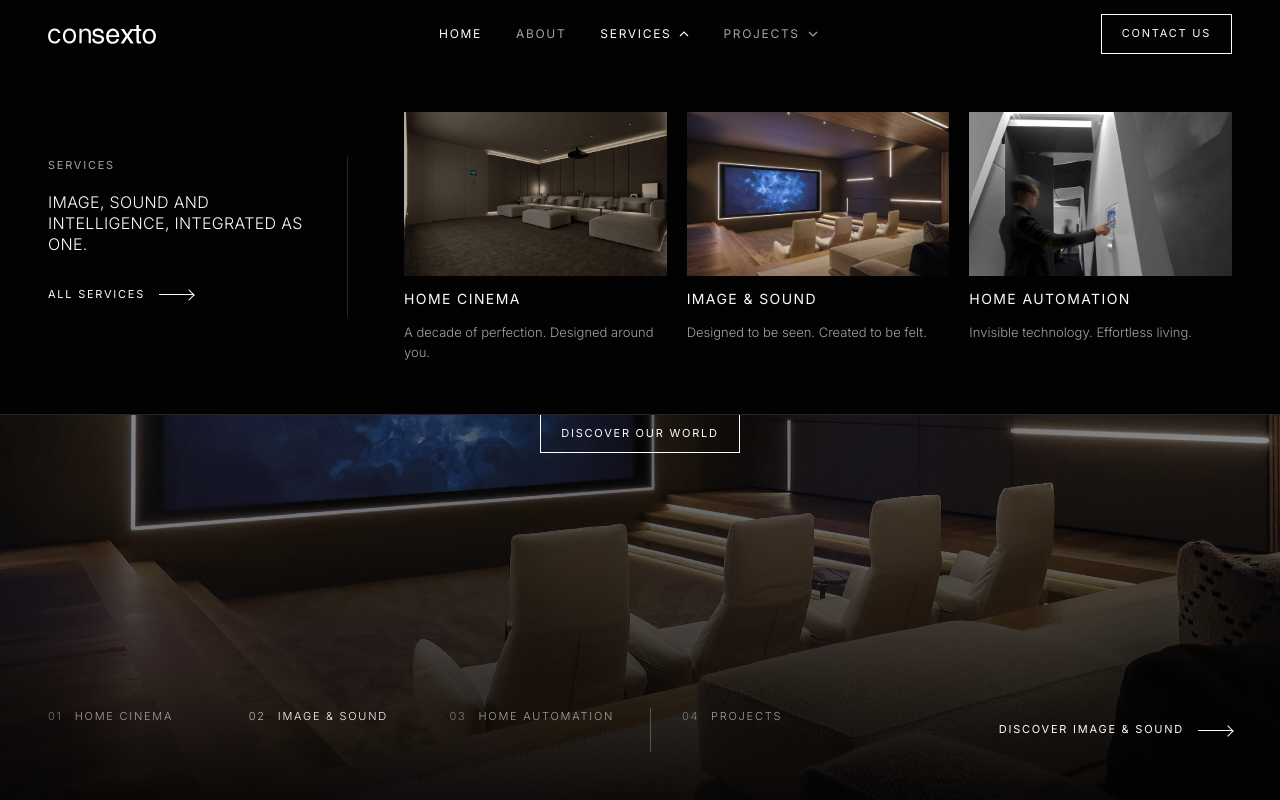
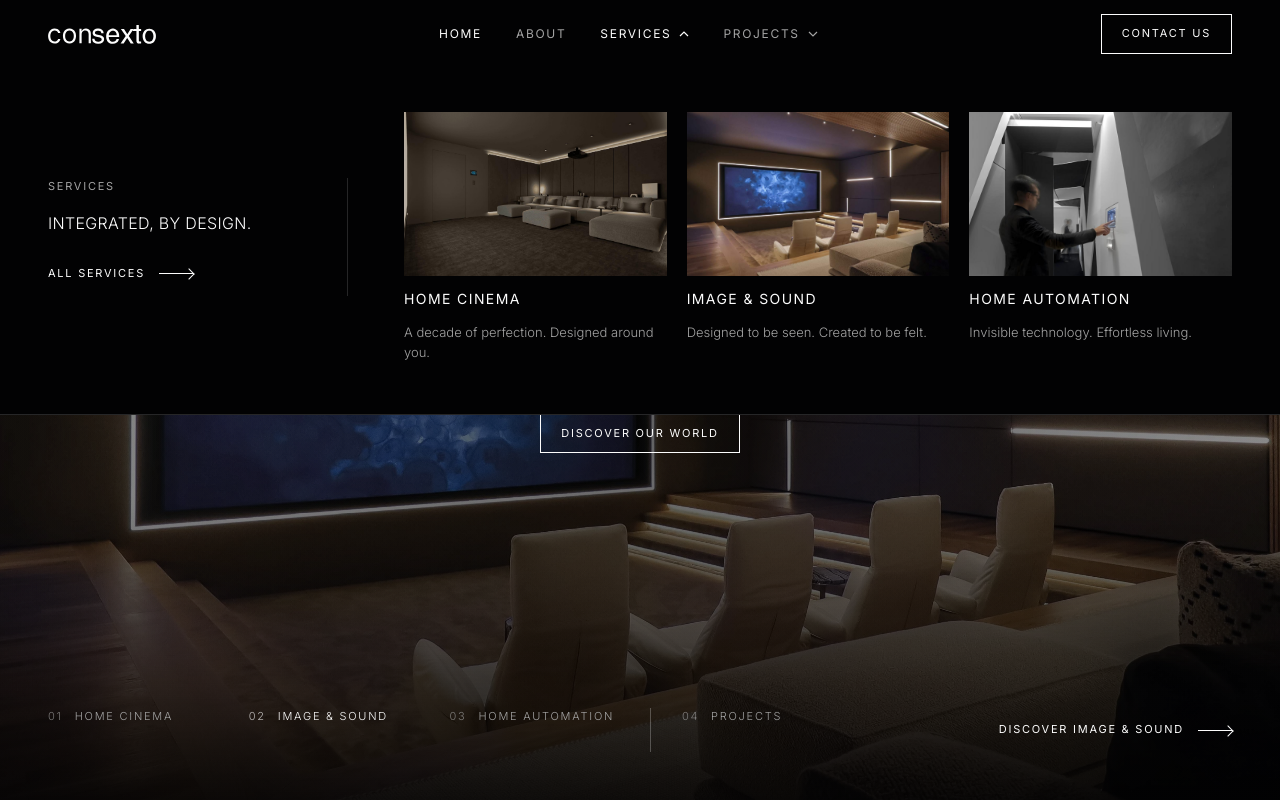
Before and after one commit to Gig-Grow-Studio/consexto-website, a plain HTML site: page consexto-website/index.html in a window 1280 px wide. Both pictures are taken after a click on the button "SERVICES". Shown: the top 800 px of the page. Drawn offline with Linux system fonts and the light colour scheme.

Commit message:
Shorten Services mega menu line
Co-Authored-By: Claude Opus 5.5 <noreply@anthropic.com>
Claude-Session: https://claude.ai/code/session_01UqeuNYd9a9fdmtDHXoyLzk

```diff
--- a/consexto-website/index.html
+++ b/consexto-website/index.html
@@ -393,7 +393,7 @@ button{font:inherit;color:inherit}
           <div class="wrap">
             <div class="mega-intro">
               <span class="eyebrow">Services</span>
-              <p>Image, sound and intelligence, integrated as one.</p>
+              <p>Integrated, by design.</p>
               <a class="link" href="#services">All services <span class="ar"></span></a>
             </div>
             <div class="mega-items" id="mega-services"></div>
```
